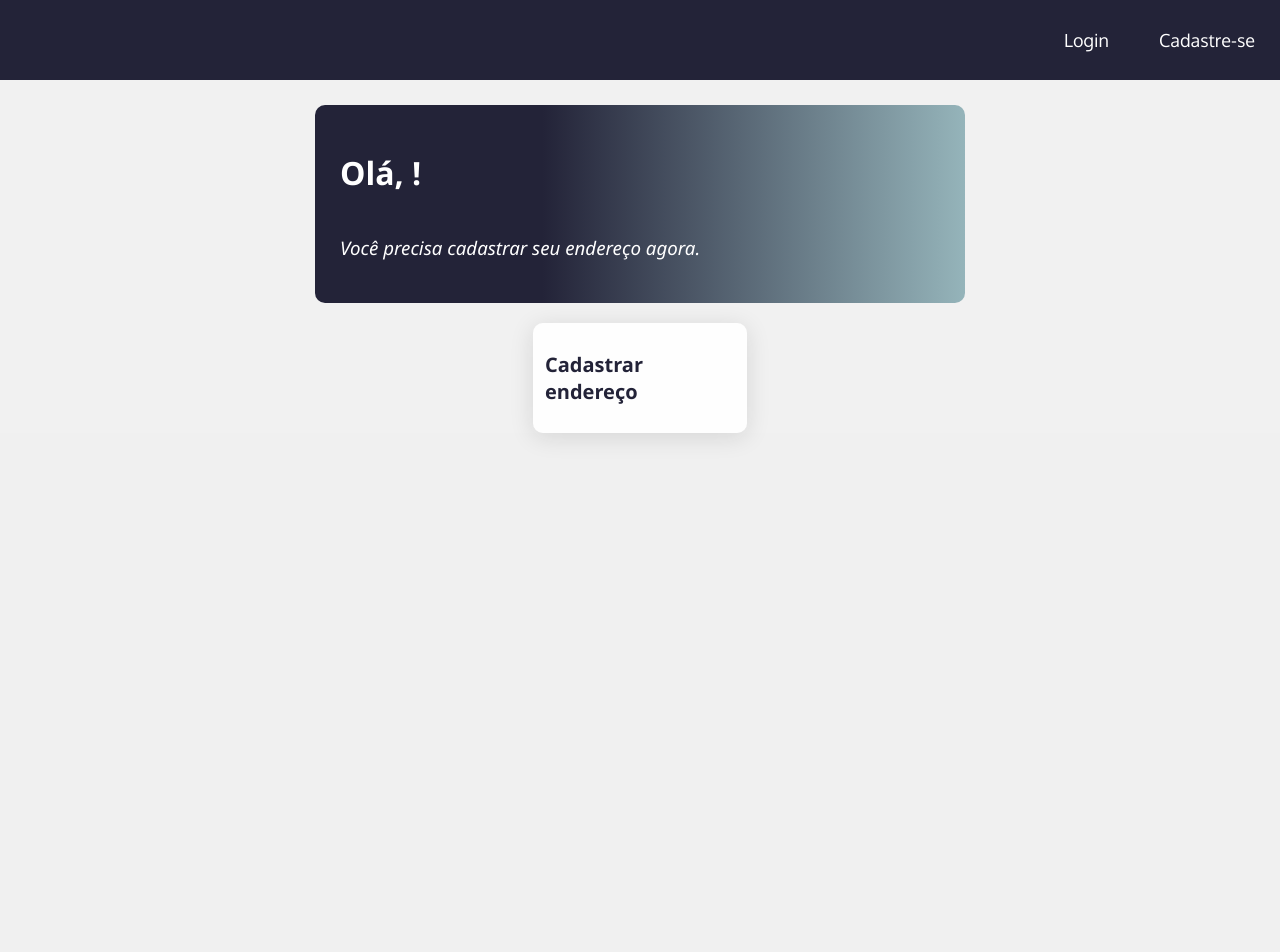
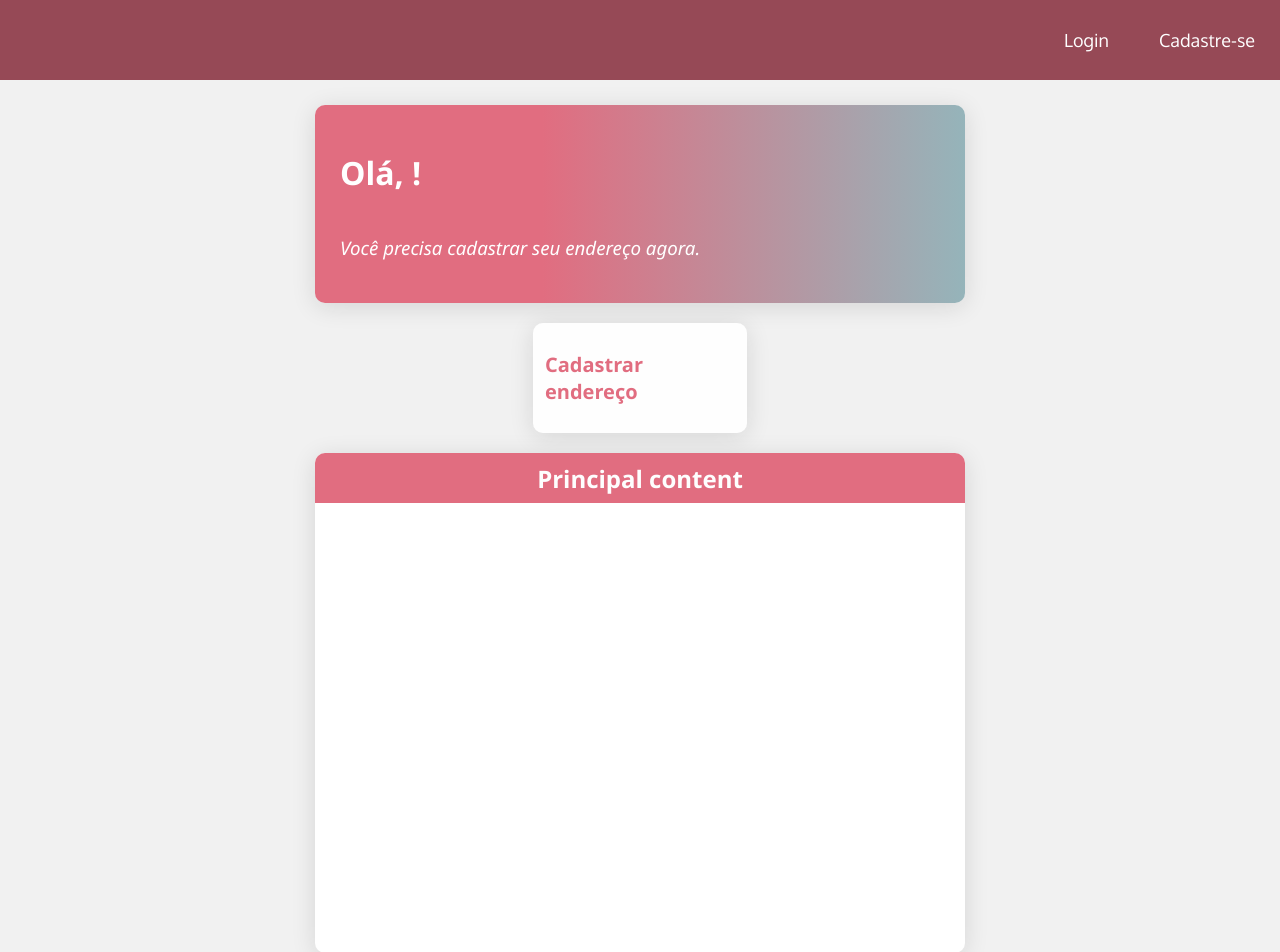
Before and after one commit to wilembergson/clinicas-dev, a React (Create React App) app: page /home in a window 1280 px wide. Shown: the top 952 px of the page. Before the commit the page ends 800 px from the top, so only its background shows below. Built offline with nearby package versions, Linux system fonts and the light colour scheme; no server answers.

Commit message:
Principal content styling

```diff
--- a/src/components/Header.tsx
+++ b/src/components/Header.tsx
@@ -3,6 +3,7 @@ import { useNavigate } from "react-router-dom"
 import styled from "styled-components"
 import api from "../api/ApiConections"
 import UserContext from "../contexts/UserContext"
+import { colors } from "../utils/Colors"
 import { erroMessage } from "../utils/toasts"
 
 export default function Header(){
@@ -54,7 +55,7 @@ export default function Header(){
 const HeaderBody = styled.header`
     width: 100%;
     height: 80px;
-    background: #232338;
+    background: ${colors.primary};
     @media (max-width:399px){
         width: 399px;
     }
@@ -70,8 +71,8 @@ const Button = styled.button`
     font-size: 18px;
     transition: 0.7s ease;
     :hover{
-        color: #232338;
-        background: #ff013d;
+        color: ${colors.primary};
+        background: ${colors.tertiary};
         transition: 0.7s ease;
     }
     @media (max-width:399px){
--- a/src/components/HomeBanner.tsx
+++ b/src/components/HomeBanner.tsx
@@ -29,7 +29,8 @@ const Banner = styled.div`
     display: flex;
     flex-direction: column;
     width: 600px;
-    background: linear-gradient(90deg, ${colors.primary} 35%, rgba(149,180,186,1) 100%);
+    background: linear-gradient(90deg, #e16d80 35%, ${colors.tertiary} 100%);
+    box-shadow: 0px 4px 24px rgba(25, 26, 25, 0.12);
     padding: 25px;
     margin-top: 25px;
     border-radius: 10px;
--- /dev/null
+++ b/src/components/HomePrincipalContent.tsx
@@ -0,0 +1,34 @@
+import styled from "styled-components"
+import { colors } from "../utils/Colors"
+
+export default function HomePrincialContent(){
+    return(
+        <PrincialContent>
+            <Title>Principal content</Title>
+        </PrincialContent>
+    )
+}
+
+const PrincialContent = styled.div`
+    display: flex;
+    background: #fff;
+    box-shadow: 0px 4px 24px rgba(25, 26, 25, 0.12);
+    margin: 20px 0;
+    border-radius: 10px;
+    overflow: hidden;
+    width: 650px;
+    height: 500px;
+    @media (max-width:399px){
+        width: auto;
+    }
+`
+const Title = styled.h2`
+    display: flex;
+    justify-content: center;
+    align-items: center;
+    width: 100%;
+    height: 50px;
+    color: ${colors.clearColor};
+    background: ${colors.secondary};
+    margin: 0;
+`
--- a/src/components/Loading.tsx
+++ b/src/components/Loading.tsx
@@ -1,10 +1,11 @@
 import { TwinSpin } from "react-cssfx-loading"
 import styled from "styled-components"
+import { colors } from "../utils/Colors"
 
 export default function Loading(){
     return(
         <Container>
-            <TwinSpin color="#7267b6" width="150px" height="150px"/>
+            <TwinSpin color={colors.primary} width="150px" height="150px"/>
         </Container>
     )
 }
--- a/src/components/OptionsContainer.tsx
+++ b/src/components/OptionsContainer.tsx
@@ -19,7 +19,11 @@ export default function OptionsContainer(props:any){
         <Options>
             {!address ?
                 <ItemRegister onClick={()=> navigate('/address/register')}>Cadastrar endereço</ItemRegister>
-                :<ItemRegister>Para implementar</ItemRegister>
+                :<>
+                    <ItemHome>Nova consulta</ItemHome>
+                    <ItemHome>???</ItemHome>
+                    <ItemHome>???</ItemHome>
+                </>
             }
 
         </Options>
@@ -28,6 +32,7 @@ export default function OptionsContainer(props:any){
 
 const Options = styled.div`
     display: flex;
+    flex-wrap: wrap;
     box-shadow: 0px 4px 24px rgba(25, 26, 25, 0.12);
     margin-top: 20px;
     border-radius: 10px;
@@ -35,6 +40,32 @@ const Options = styled.div`
     width: auto;
     @media (max-width:399px){
         width: auto;
+    }
+`
+const ItemHome = styled.section`
+    display: flex;
+    justify-content: center;
+    align-items: center;
+    flex-direction: column;
+    width: 190px;
+    height: 120px;
+    cursor: pointer;
+    color: ${colors.secondary};
+    padding: 0 12px;
+    background: ${colors.clearColor};
+
+    font-size: 20px;
+    font-weight: 800;
+
+    transition: 0.7s ease;
+    :hover{
+        color: ${colors.clearColor};
+        background: ${colors.secondary};
+        transition: 0.7s ease;
+    }
+    @media (max-width:399px){
+        font-size: medium;
+        height: 90px;
     }
 `
 const ItemRegister = styled.section`
@@ -45,16 +76,16 @@ const ItemRegister = styled.section`
     width: 190px;
     height: 110px;
     cursor: pointer;
-    color: ${colors.primary};
+    color: ${colors.secondary};
     padding: 0 12px;
-    background: #fefefe;
+    background: ${colors.clearColor};
 
     font-size: 20px;
     font-weight: 800;
 
     transition: 0.7s ease;
     :hover{
-        color: #fff;
+        color: ${colors.clearColor};
         background: ${colors.secondary};
         transition: 0.7s ease;
     }
--- a/src/pages/Home.tsx
+++ b/src/pages/Home.tsx
@@ -2,6 +2,7 @@ import { useContext } from "react"
 import styled from "styled-components"
 import Header from "../components/Header"
 import HomeBanner from "../components/HomeBanner"
+import HomePrincialContent from "../components/HomePrincipalContent"
 import OptionsContainer from "../components/OptionsContainer"
 import UserContext from "../contexts/UserContext"
 
@@ -15,6 +16,7 @@ export default function Home(){
             <HomeBody>
                 <HomeBanner userName={userName} token={token}/>
                 <OptionsContainer token={token}/>
+                <HomePrincialContent/>
             </HomeBody>
         </>
 
--- a/src/utils/Colors.ts
+++ b/src/utils/Colors.ts
@@ -1,5 +1,9 @@
 export const colors = {
-    primary:'#232338',
-    secondary: '#ff013d',
+    primary:'#964956',
+    secondary: '#e16d80',
+    tertiary: 'rgba(149,180,186,1)',
     clearColor: '#fefefe'
+    //primary:'#232338',
+    //secondary: '#ff013d',
+    //clearColor: '#fefefe'
 }
```
